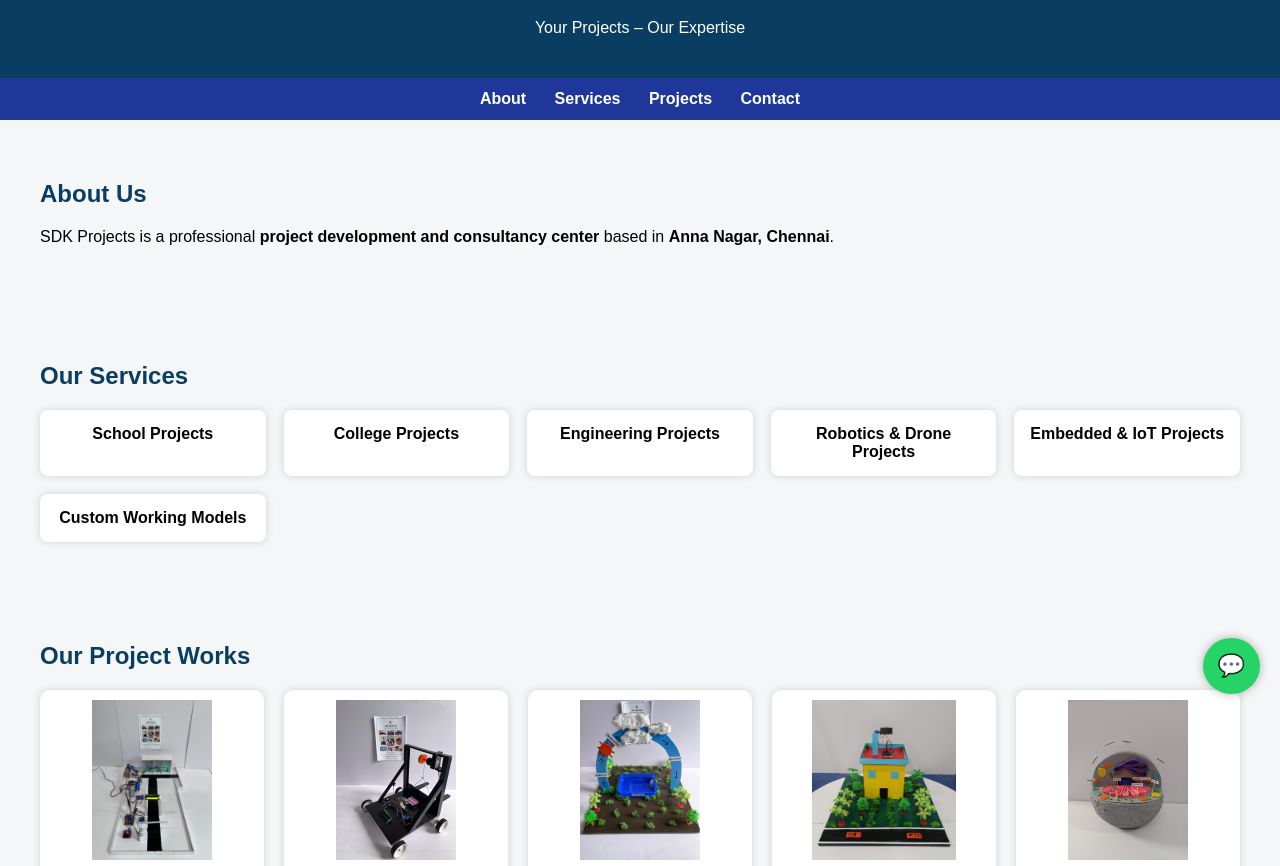
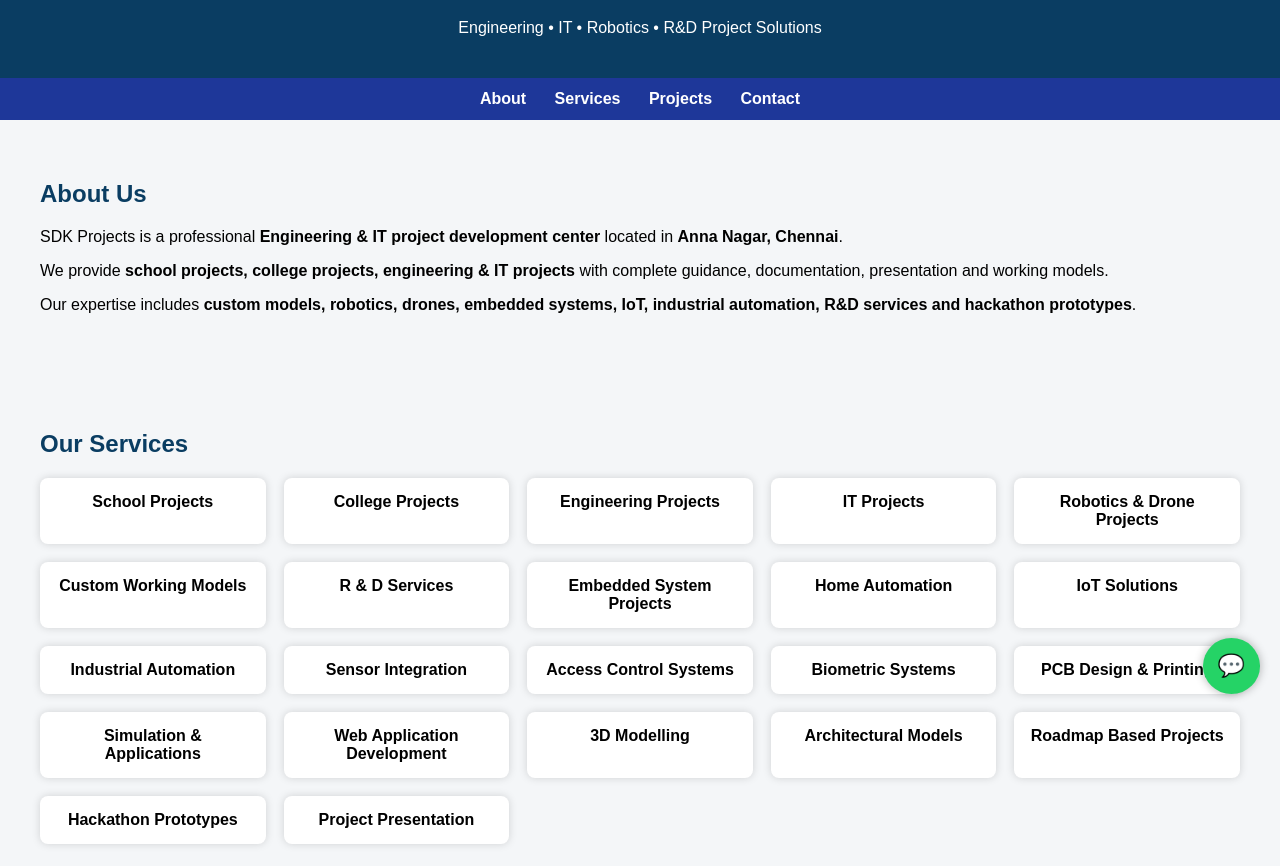
Before and after one commit to sdkprojectssdk/sdkprojects.github.io, a plain HTML site: page index.html in a window 1280 px wide. Shown: the part 86-952 px from the top of the page. Drawn offline with Linux system fonts and the light colour scheme.

Commit message:
Update index.html

```diff
--- a/index.html
+++ b/index.html
@@ -4,9 +4,9 @@
 <meta charset="UTF-8">
 <meta name="viewport" content="width=device-width, initial-scale=1.0">
 
-<title>SDK Projects | Engineering, Robotics & IT Solutions</title>
+<title>SDK Projects | Engineering & IT Project Solutions</title>
 
-<meta name="description" content="School projects, college projects, engineering projects, robotics, drones, IoT, embedded systems, PCB design and R&D services in Anna Nagar Chennai">
+<meta name="description" content="Engineering projects, IT projects, school projects, college projects, robotics, drones, IoT, embedded systems, PCB design, R&D services in Anna Nagar Chennai">
 
 <style>
 body{
@@ -154,7 +154,7 @@ footer{
 
 <header>
 <h1>SDK PROJECTS</h1>
-<p>Your Projects – Our Expertise</p>
+<p>Engineering • IT • Robotics • R&D Project Solutions</p>
 </header>
 
 <nav>
@@ -167,25 +167,58 @@ footer{
 <section id="about">
 <h2>About Us</h2>
 <p>
-SDK Projects is a professional <b>project development and consultancy center</b>
-based in <b>Anna Nagar, Chennai</b>.
+SDK Projects is a professional <b>Engineering & IT project development center</b>
+located in <b>Anna Nagar, Chennai</b>.
+</p>
+<p>
+We provide <b>school projects, college projects, engineering & IT projects</b> with
+complete guidance, documentation, presentation and working models.
+</p>
+<p>
+Our expertise includes <b>custom models, robotics, drones, embedded systems, IoT,
+industrial automation, R&D services and hackathon prototypes</b>.
 </p>
 </section>
 
 <section id="services">
 <h2>Our Services</h2>
+
 <div class="services">
+
 <div class="service-box">School Projects</div>
 <div class="service-box">College Projects</div>
 <div class="service-box">Engineering Projects</div>
+<div class="service-box">IT Projects</div>
+
 <div class="service-box">Robotics & Drone Projects</div>
-<div class="service-box">Embedded & IoT Projects</div>
 <div class="service-box">Custom Working Models</div>
+<div class="service-box">R & D Services</div>
+<div class="service-box">Embedded System Projects</div>
+
+<div class="service-box">Home Automation</div>
+<div class="service-box">IoT Solutions</div>
+<div class="service-box">Industrial Automation</div>
+<div class="service-box">Sensor Integration</div>
+
+<div class="service-box">Access Control Systems</div>
+<div class="service-box">Biometric Systems</div>
+<div class="service-box">PCB Design & Printing</div>
+<div class="service-box">Simulation & Applications</div>
+
+<div class="service-box">Web Application Development</div>
+<div class="service-box">3D Modelling</div>
+<div class="service-box">Architectural Models</div>
+<div class="service-box">Roadmap Based Projects</div>
+
+<div class="service-box">Hackathon Prototypes</div>
+<div class="service-box">Project Presentation</div>
+
 </div>
 </section>
 
 <section id="gallery">
 <h2>Our Project Works</h2>
+
 <div class="gallery">
 <div class="imgbox"><img src="p2.jpg" onclick="openLightbox(this.src)"><p>Automation Project</p></div>
 <div class="imgbox"><img src="p3.jpg" onclick="openLightbox(this.src)"><p>Fork Lift Project</p></div>
@@ -206,14 +239,12 @@ based in <b>Anna Nagar, Chennai</b>.
 <p><b>📍 Address:</b><br>
 212/2, AA Block, 3rd Main Rd,<br>
 Near Round Turn Signal,<br>
-Z Block, Ranganathan Garden,<br>
 Anna Nagar, Chennai – 600040
 </p>
 
-<!-- ✅ FIXED GOOGLE MAP DIRECTIONS -->
 <a class="btn" target="_blank"
-href="https://www.google.com/maps/dir/?api=1&destination=212%2F2%2C+AA+Block%2C+3rd+Main+Rd%2C+Near+Round+Turn+Signal%2C+Z+Block%2C+Ranganathan+Garden%2C+Anna+Nagar%2C+Chennai%2C+Tamil+Nadu+600040">
-📍 Get Directions to Our Shop
+href="https://www.google.com/maps/dir/?api=1&destination=212%2F2%2C+AA+Block%2C+3rd+Main+Rd%2C+Anna+Nagar%2C+Chennai+600040">
+📍 Get Directions
 </a>
 
 </div>
@@ -223,7 +254,6 @@ href="https://www.google.com/maps/dir/?api=1&destination=212%2F2%2C+AA+Block%2C+
 <p>© 2025 SDK Projects | All Rights Reserved</p>
 </footer>
 
-<!-- WHATSAPP BUTTON -->
 <a class="whatsapp" href="https://wa.me/918925149469" target="_blank">💬</a>
 
 <!-- LIGHTBOX -->
```
